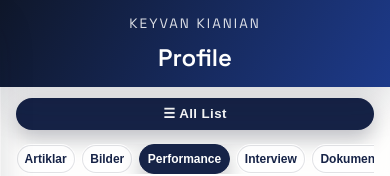
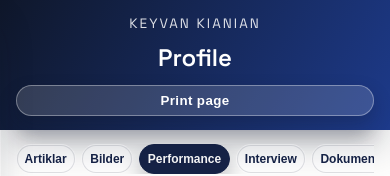
Before and after one commit to keyvankianian/profile, a React (Vite) app: page / in a window 390 px wide. Shown: the top 176 px of the page. Built offline with nearby package versions, Linux system fonts and the light colour scheme.

Commit message:
Add print support for active tab

```diff
--- a/src/components/App/App.css
+++ b/src/components/App/App.css
@@ -14,6 +14,26 @@
   min-height: var(--header-height);
   gap: 0.75rem;
   box-shadow: var(--shadow-soft);
+}
+
+header .print-button {
+  margin-left: auto;
+  background: rgba(255, 255, 255, 0.15);
+  color: #fff;
+  border: 1px solid rgba(255, 255, 255, 0.35);
+  border-radius: 999px;
+  padding: 0.45rem 1rem;
+  font-weight: 600;
+  letter-spacing: 0.03em;
+  cursor: pointer;
+  transition: background-color 0.2s ease, color 0.2s ease;
+  box-shadow: 0 8px 18px rgba(15, 23, 42, 0.25);
+}
+
+header .print-button:hover,
+header .print-button:focus-visible {
+  background: rgba(255, 255, 255, 0.3);
+  outline: none;
 }
 
 header .logo {
@@ -134,6 +154,11 @@
     position: static;
   }
 
+  header .print-button {
+    width: 100%;
+    margin-left: 0;
+  }
+
   .tabs-container {
     flex-direction: column;
     align-items: stretch;
@@ -142,6 +167,20 @@
   .tabs {
     width: 100%;
     padding-bottom: 0;
+  }
+}
+
+@media print {
+  body {
+    background: #fff;
+  }
+
+  header,
+  .tabs-container,
+  .sidebar-toggle,
+  .overlay,
+  .sidebar {
+    display: none !important;
   }
 }
 
--- a/src/components/App/App.jsx
+++ b/src/components/App/App.jsx
@@ -42,11 +42,19 @@
   const toggleSidebar = () => setSidebarOpen((prev) => !prev);
   const closeSidebar = () => setSidebarOpen(false);
 
+  const handlePrint = () => {
+    if (typeof window === 'undefined') return;
+    window.print();
+  };
+
   return (
     <>
       <header>
         <span className="logo">Keyvan Kianian</span>
         <h1 className="title">Profile</h1>
+        <button type="button" className="print-button" onClick={handlePrint}>
+          Print page
+        </button>
       </header>
 
       <div className="tabs-container">
--- a/src/components/TabPanel/TabPanel.css
+++ b/src/components/TabPanel/TabPanel.css
@@ -157,3 +157,34 @@
     transform: none;
   }
 }
+
+@media print {
+  .tabcontent {
+    display: none !important;
+    padding: 0;
+    margin: 0 auto;
+  }
+
+  .tabcontent.active {
+    display: block !important;
+  }
+
+  .tab-inner {
+    flex-direction: column;
+    gap: 1rem;
+    max-width: 100%;
+    margin: 0 auto;
+  }
+
+  .content {
+    width: 100%;
+  }
+
+  .performance-item,
+  .video-item,
+  .pdf-panel {
+    box-shadow: none;
+    border: 1px solid rgba(15, 23, 42, 0.15);
+    page-break-inside: avoid;
+  }
+}
```
